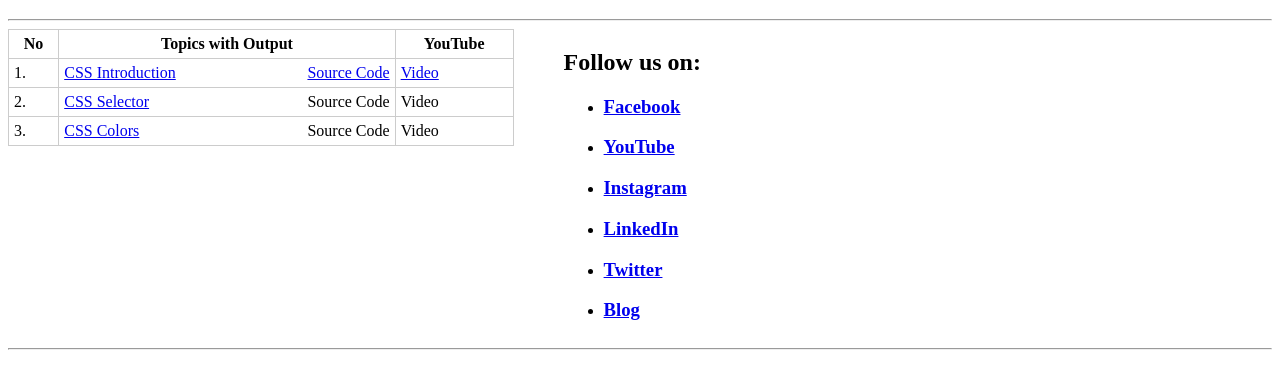
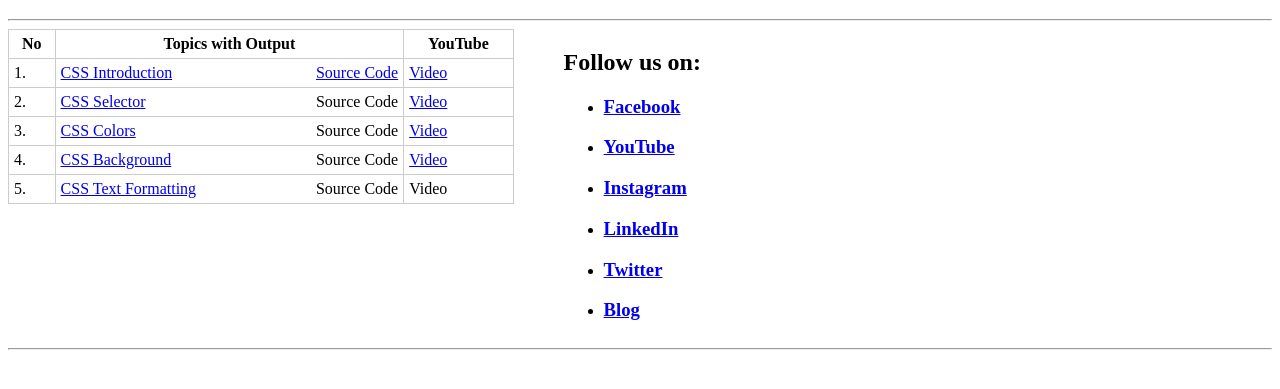
Before and after one commit to coding-awareness/css, a plain HTML site: page index.html in a window 1280 px wide. Shown: the part 61-450 px from the top of the page. Drawn offline with Linux system fonts and the light colour scheme.

Commit message:
5 css text formatting

```diff
--- a/index.html
+++ b/index.html
@@ -57,12 +57,28 @@
                         <a href="src/2_css-selector.html">CSS Selector</a>
                         <a class="source-code" target="_blank">Source Code</a>
                     </td>
-                    <td><a target="_blank">Video</a></td>
+                    <td><a target="_blank" href="https://youtu.be/IjpLjHfYyVk">Video</a></td>
                 </tr>
                 <tr>
                     <td>3.</td>
                     <td>
                         <a href="src/3_css-colors.html">CSS Colors</a>
+                        <a class="source-code" target="_blank">Source Code</a>
+                    </td>
+                    <td><a target="_blank" href="https://youtu.be/1MGlqK83uCc">Video</a></td>
+                </tr>
+                <tr>
+                    <td>4.</td>
+                    <td>
+                        <a href="src/4_css-background.html">CSS Background</a>
+                        <a class="source-code" target="_blank">Source Code</a>
+                    </td>
+                    <td><a target="_blank" href="https://youtu.be/JaCrXP0wYzc">Video</a></td>
+                </tr>
+                <tr>
+                    <td>5.</td>
+                    <td>
+                        <a href="src/5_css-text-formatting.html">CSS Text Formatting</a>
                         <a class="source-code" target="_blank">Source Code</a>
                     </td>
                     <td><a target="_blank">Video</a></td>
```
Also changed, not shown: src/5_css-text-formatting.html (added, +31 -0 lines).
